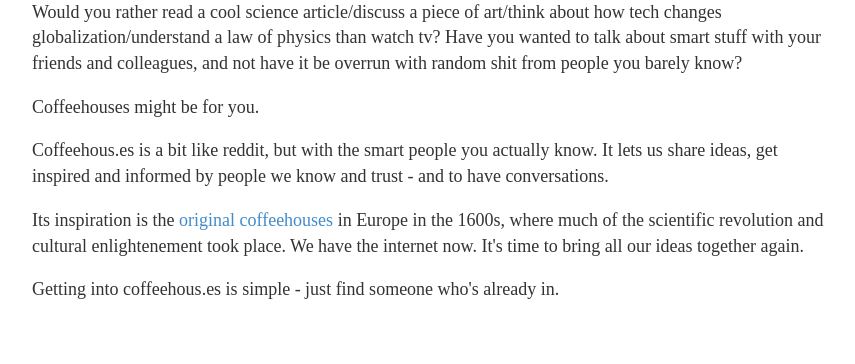
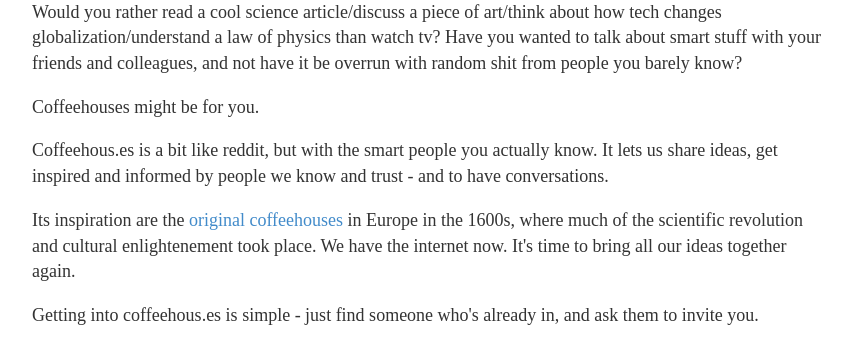
Before and after one commit to skoczen/coffeehous.es, a Django app: template project/apps/main_site/templates/main_site/home.html in a window 1280 px wide. Shown: the part 180-544 px from the top of the page, without its empty margins (208-1063 px from the left). Run offline with Django 3.2, Linux system fonts and the light colour scheme; the template is opened without the code that fills it, so the values that code supplies are empty; some libraries are stand-ins or nearby versions; some web fonts are replaced.

Commit message:
Updates home text

```diff
--- a/project/apps/main_site/templates/main_site/home.html
+++ b/project/apps/main_site/templates/main_site/home.html
@@ -24,8 +24,8 @@
 
     <p>Coffeehous.es is a bit like reddit, but with the smart people you actually know.  It lets us share ideas, get inspired and informed by people we know and trust - and to have conversations.</p>
 
-    <p>Its inspiration is the <a href="http://en.wikipedia.org/wiki/Coffeehouse" target="_blank">original coffeehouses</a> in Europe in the 1600s, where much of the scientific revolution and cultural enlightenement took place.  We have the internet now.  It's time to bring all our ideas together again.</p>
+    <p>Its inspiration are the <a href="http://en.wikipedia.org/wiki/Coffeehouse" target="_blank">original coffeehouses</a> in Europe in the 1600s, where much of the scientific revolution and cultural enlightenement took place.  We have the internet now.  It's time to bring all our ideas together again.</p>
 
-    <p>Getting into coffeehous.es is simple - just find someone who's already in.</p>
+    <p>Getting into coffeehous.es is simple - just find someone who's already in, and ask them to invite you.</p>
 </div>
 {% endblock %}
```
